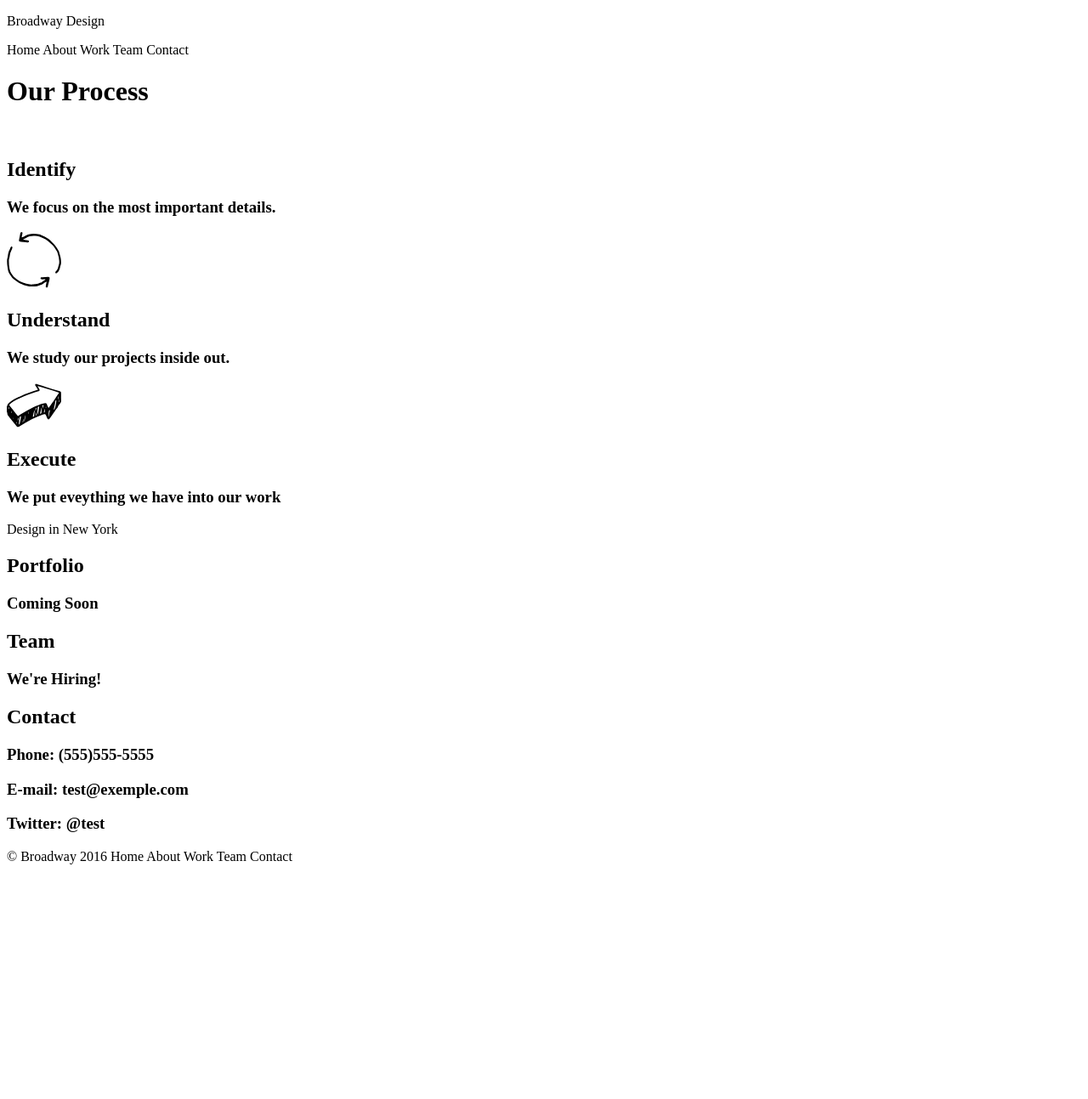
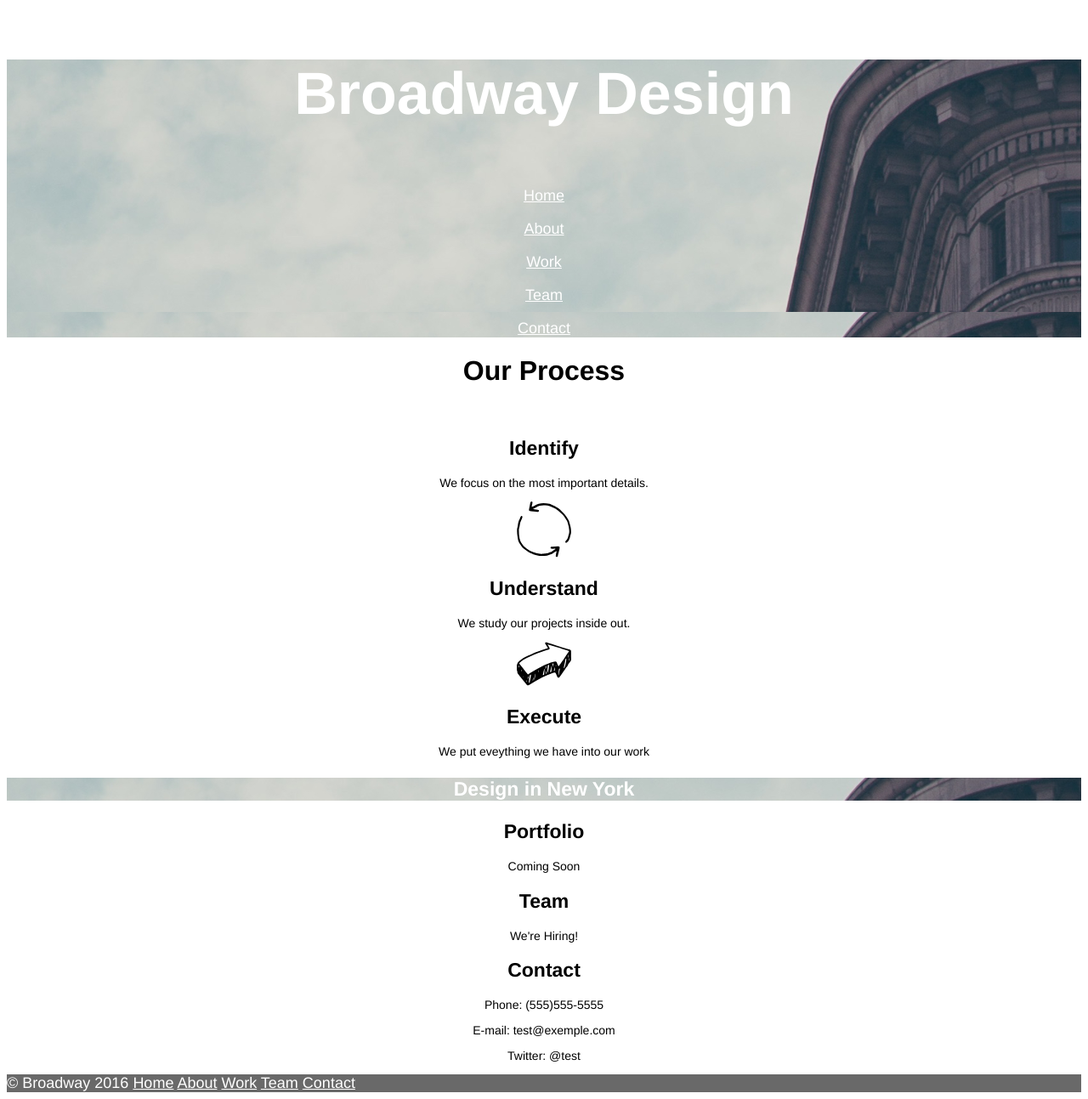
Before and after one commit to Short-Handed/BroadwayDesign, a plain HTML site: page index.html in a window 1280 px wide. Shown: the whole page at 85% size. Before the commit the page ends 1025 px from the top, so only its background shows below. Drawn offline with Linux system fonts and the light colour scheme.

Commit message:
Add style and minor change to html.

```diff
--- a/index.html
+++ b/index.html
@@ -7,15 +7,15 @@
   </head>
   <body>
 
-    <p id="title">Broadway Design</p>
+    <div id="home">
+      <p id="title">Broadway Design</p>
+      <a href="#title">Home</a><br><br>
+      <a href="#about">About</a><br><br>
+      <a href="#work">Work</a><br><br>
+      <a href="#team">Team</a><br><br>
+      <a href="#contact">Contact</a>
+    </div>
 
-    <nav>
-      <a id="#title">Home</a>
-      <a id="#about">About</a>
-      <a id="#work">Work</a>
-      <a id="#team">Team</a>
-      <a id="#contact">Contact</a>
-    </nav>
 
     <div id="about">
       <h1>Our Process</h1>
@@ -54,11 +54,11 @@
 
     <nav>
       <a>© Broadway 2016</a>
-      <a id="#title">Home</a>
-      <a id="#about">About</a>
-      <a id="#work">Work</a>
-      <a id="#team">Team</a>
-      <a id="#contact">Contact</a>
+      <a href="#home">Home</a>
+      <a href="#about">About</a>
+      <a href="#work">Work</a>
+      <a href="#team">Team</a>
+      <a href="#contact">Contact</a>
     </nav>
 
   </body>
--- a/resources/css/style.css
+++ b/resources/css/style.css
@@ -0,0 +1,49 @@
+body {
+  font-family: Helvetica;
+  text-align: center;
+
+}
+
+#title {
+  font-size: 70px;
+  font-weight: bold;
+  color: white;
+}
+
+#home {
+  background-image: url(../images/the-flatiron-building.png);
+}
+
+a {
+  font-size: 18px;
+  color: white;
+}
+
+h1 {
+  font-size: 32px;
+  font-weight: bold;
+}
+
+h2 {
+  font-size: 23px;
+  font-weight: bold;
+}
+
+h3 {
+  font-size: 14px;
+  font-weight: normal;
+}
+
+#title2 {
+  font-size: 23px;
+  font-weight: bold;
+  color: white;
+  background-image: url(../images/the-flatiron-building.png);
+}
+
+nav {
+  font-size: 18px;
+  color: white;
+  text-align: left;
+  background-color: dimgray;
+}
```
